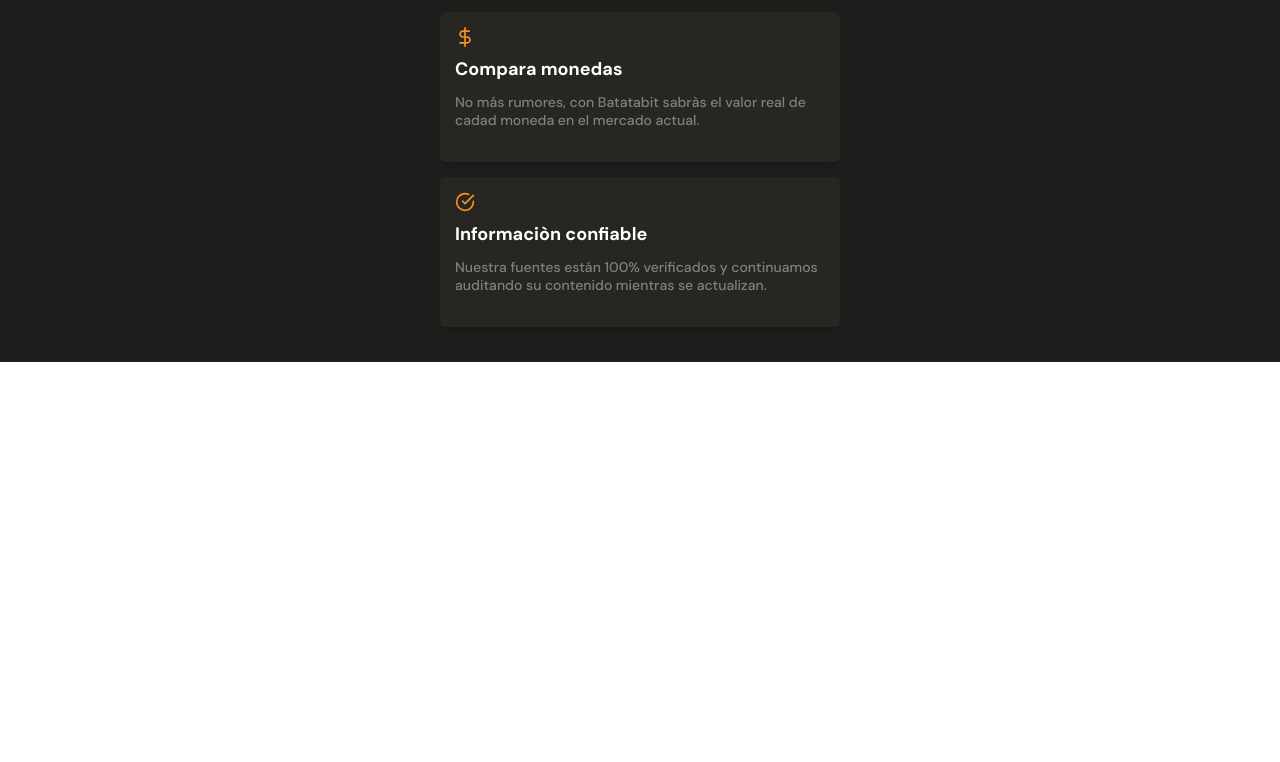
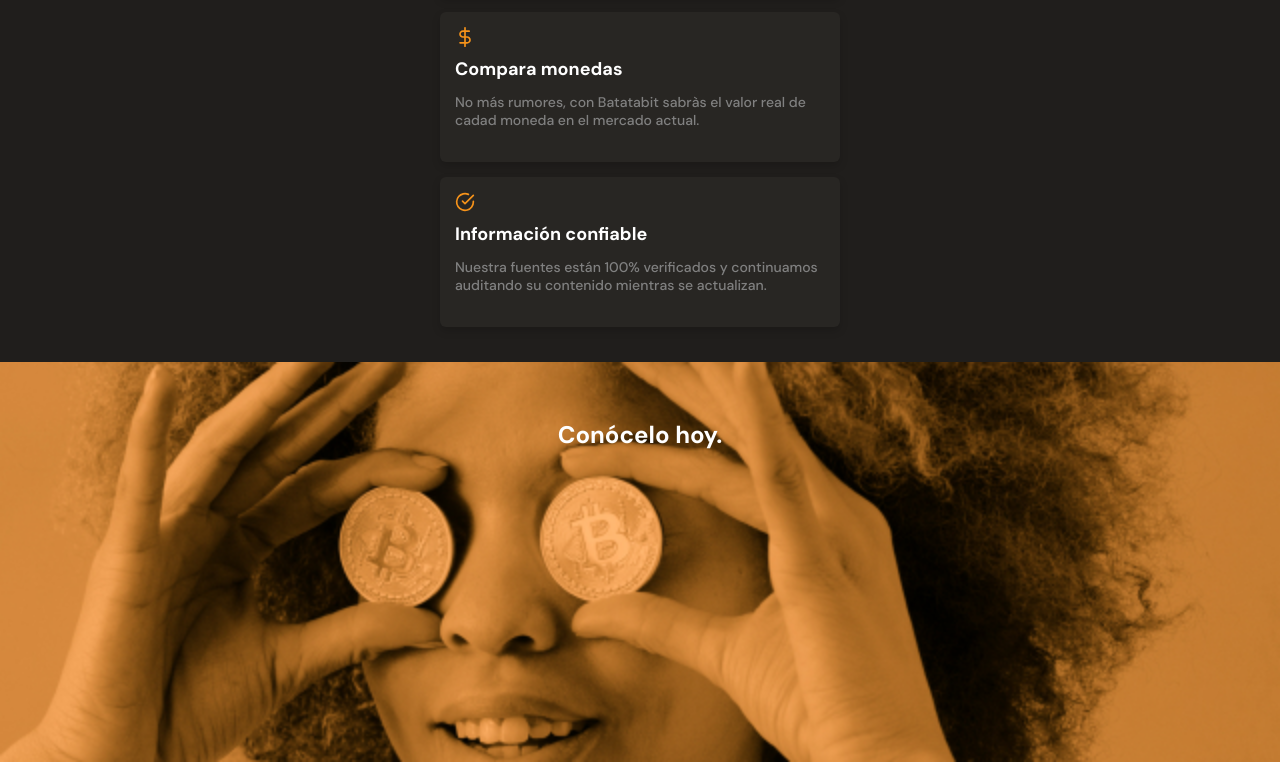
Before and after one commit to Mr-Espejo/Batatabit_WebPage_ResponsiveDesing, a plain HTML site: page index.html in a window 1280 px wide. Shown: the part 1568-2330 px from the top of the page. Before the commit the page ends 1930 px from the top, so only its background shows below. Drawn offline with Linux system fonts and the light colour scheme.

Commit message:
Backgroud image and title (conocelo aqui)

```diff
--- a/index.html
+++ b/index.html
@@ -116,7 +116,7 @@
             <section class="product-cards--container1">
                 <article class="product-detail--card">
                     <span class="check">  </span>
-                    <p class="product--card-title">Informaciòn confiable</p>
+                    <p class="product--card-title">Información confiable</p>
                     <p class="product--card-body">Nuestra fuentes están 100% verificados y continuamos auditando su contenido mientras se actualizan.</p>
 
                 </article>
@@ -124,7 +124,9 @@
 
 
         </section>
-        <section></section>
+        <section class="bitcoin-img-container">
+            <h3>Conócelo hoy.</h3>
+        </section>
         <section></section>
     </main>
     <footer></footer>
--- a/style.css
+++ b/style.css
@@ -309,7 +309,7 @@ main{
     width: 90%;
     min-width: 288px;
     max-width: 400px;
-    height: 150px;
+    min-height: 150px;
     margin: 15px auto;
     padding: 15px;
     background-color:var(--black) ;
@@ -354,3 +354,22 @@ main{
     line-height: 1.8rem;
     color:#808080;
 }
+.bitcoin-img-container{
+    width: 100%;
+    min-width: 320px;
+    height: 50vh;
+    background-image: url("./assets/img/bitcoinbaby2x.jpg");
+    background-size: cover;
+    background-position: center;
+    background-repeat: no-repeat;
+
+}
+.bitcoin-img-container h3{
+    padding-top: 60px ;
+    font-size: 2.4rem;
+    font-weight: bold;
+    line-height: 2.6rem;
+    color: var(--just-white);
+    text-align: center;
+
+}
```
